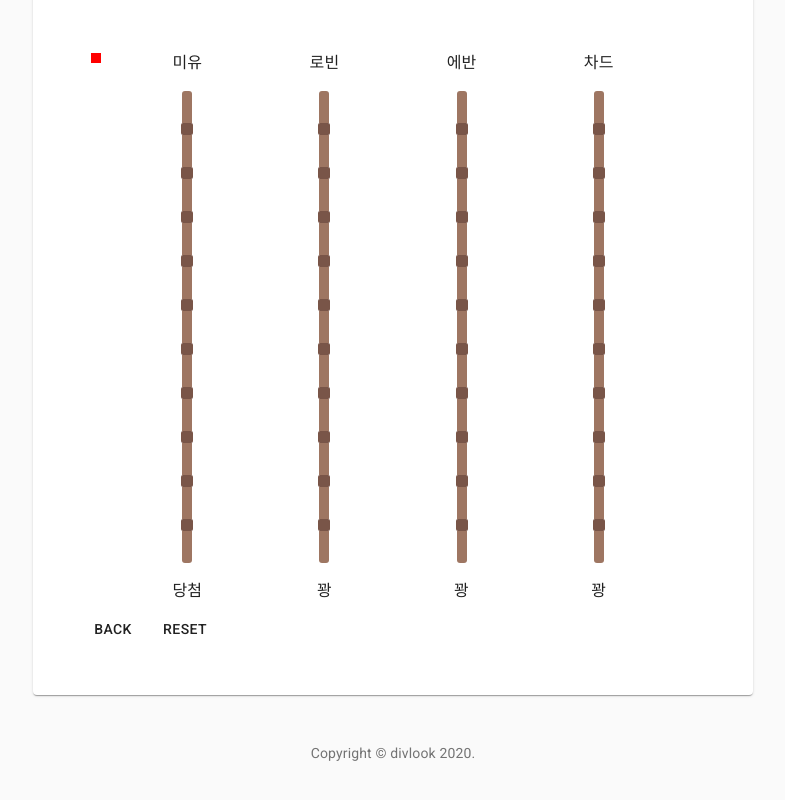
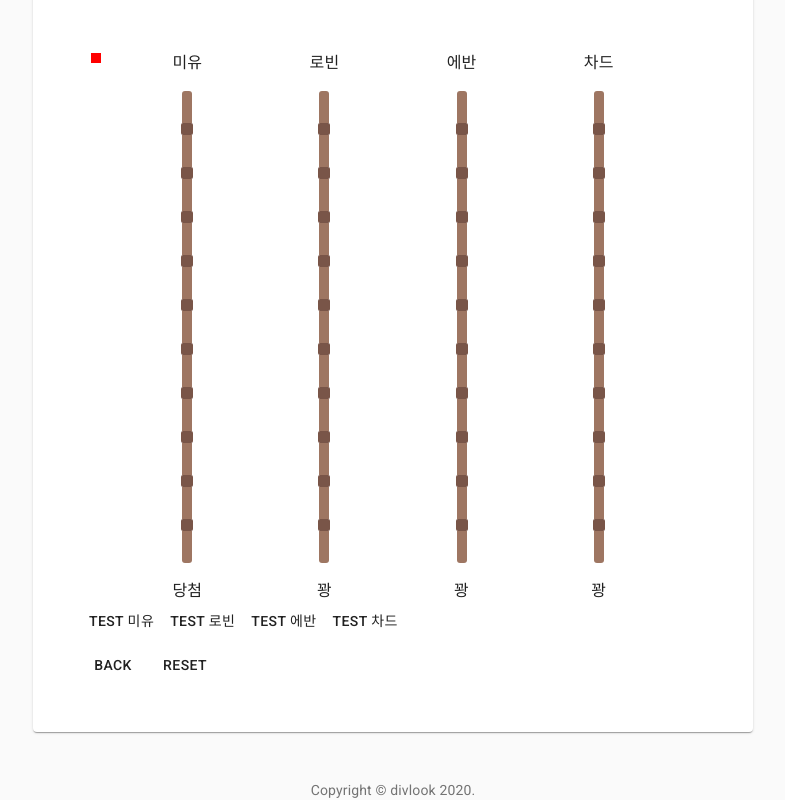
Before and after one commit to divlook/ladder-game, a Next.js app: page / in a window 1280 px wide. Shown: the part 359-1159 px from the top of the page, without its empty margins (247-1032 px from the left). Before the commit the page ends 1123 px from the top, so only its background shows below. Built offline with nearby package versions, Linux system fonts and the light colour scheme.

Commit message:
로직 테스트

```diff
--- a/components/LadderGame.tsx
+++ b/components/LadderGame.tsx
@@ -1,6 +1,6 @@
 import React, { useRef, useState } from 'react'
 import clsx from 'clsx'
-import { Typography, Box, Grid, makeStyles } from '@material-ui/core'
+import { Typography, Box, Grid, makeStyles, Button } from '@material-ui/core'
 import { InitialState } from '~/reducers/index.type'
 import { useLifecycle } from '~/hooks/lifecycle'
 
@@ -8,18 +8,18 @@ import { useLifecycle } from '~/hooks/lifecycle'
 TODO:
 
 클릭=터치
-block은 1:1로만 연결가능
-block이 1:1로 연결되면 midLine이 생성됨.
-midLine은 [prevStep ,nextStep] 데이터를 가지고 있어야됨. 좌표를 저장하는 방법은 2가지가 있음
-- 1. useMemo를 사용하여 mapData가 변경될 때마다 새로 계산하는 방법
-- 2. new Map()을 사용하여 변경할때마다 해당 hash만 변경하는 방법
-연결되면 isLinked가 true가 되고 더이상 클릭할 수 없음.
-midLine을 취소할 수 있으며, 취소하면 원상복귀시켜야 됨.
+// block은 1:1로만 연결가능
+// block이 1:1로 연결되면 midLine이 생성됨.
+// midLine은 [prevStep ,nextStep] 데이터를 가지고 있어야됨. 좌표를 저장하는 방법은 2가지가 있음
+// - 1. useMemo를 사용하여 mapData가 변경될 때마다 새로 계산하는 방법
+// - 2. new Map()을 사용하여 변경할때마다 해당 hash만 변경하는 방법
+// 연결되면 isLinked가 true가 되고 더이상 클릭할 수 없음.
+// midLine을 취소할 수 있으며, 취소하면 원상복귀시켜야 됨.
 보상은 midLine이 다 그려진 뒤 게임이 시작되기전에 순서를 랜덤으로 섞어야됨
 resultLine은 mapData의 0부터 시작해서 nextStep을 따라 그려져야됨
 
-TODO: 다음 작업할 것 = midLine 배열로 변경
-라인 이동
+TODO: 다음 작업할 것 = 게임 시작전 순서 섞기
+결과 애니메이션
 */
 
 export interface MapData {
@@ -375,6 +375,31 @@ const LadderGame: React.FC<InitialState> = props => {
                 midLine: null,
             }
         },
+        testGame: key => () => {
+            let current: any = state.mapData[key][0]
+            let cnt = 0
+            let isMove = false
+            const colors = ['#F44336', '#e91e63', '#9c27b0', '#3f51b5', '#2196f3', '#00bcd4', '#009688', '#8bc34a', '#cddc39', '#ffeb3b', '#ffc107', '#ff9800', '#ff5722', '#795548']
+            const color = colors[Math.floor(Math.random() * 100) % colors.length]
+
+            while (current !== null && cnt < 50) {
+
+                if (current.el) current.el.style.backgroundColor = color
+
+                if (current.isLinked && !isMove) {
+                    if (current.midLine?.el) current.midLine.el.style.backgroundColor = color
+                    current = current.linkedBlock
+                    isMove = true
+                } else if (current.nextBlock) {
+                    current = current.nextBlock
+                    isMove = false
+                } else {
+                    current = null
+                    isMove = false
+                }
+                cnt++
+            }
+        },
     }
 
     useCreated(() => {
@@ -439,6 +464,16 @@ const LadderGame: React.FC<InitialState> = props => {
                             <div className={classes.resultLines}>
                                 <div className={classes.resultLineItem} />
                             </div>
+
+                            <Box>
+                                {props.players.map((playerName, key) => {
+                                    return (
+                                        <Button key={key} onClick={methods.testGame(key)}>
+                                            Test {playerName}
+                                        </Button>
+                                    )
+                                })}
+                            </Box>
                         </React.Fragment>
                     )
                 } else {
```
